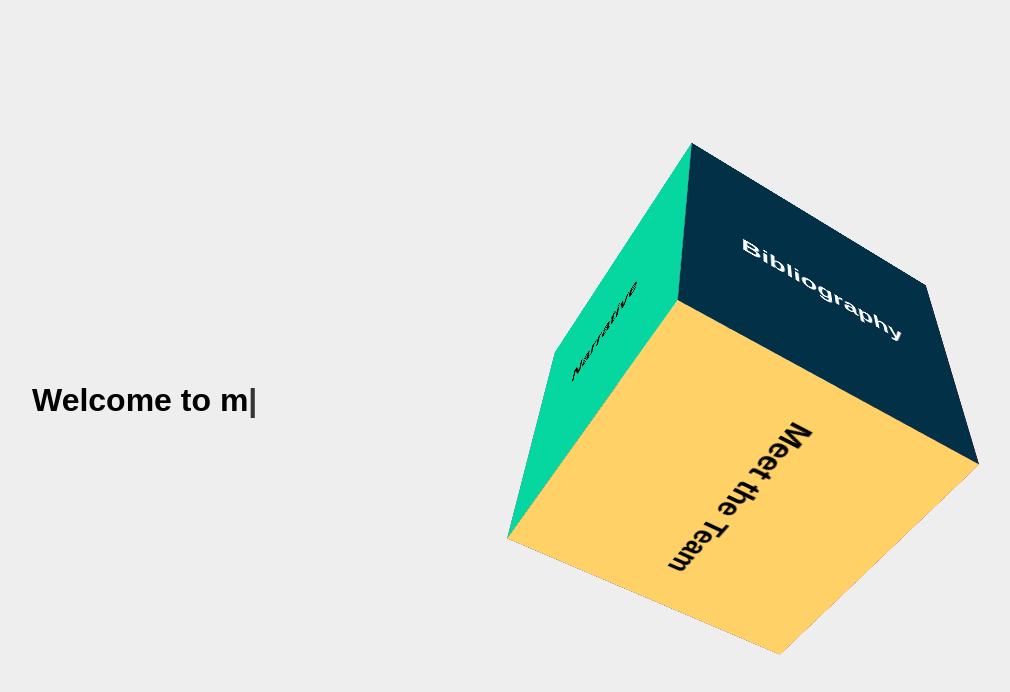
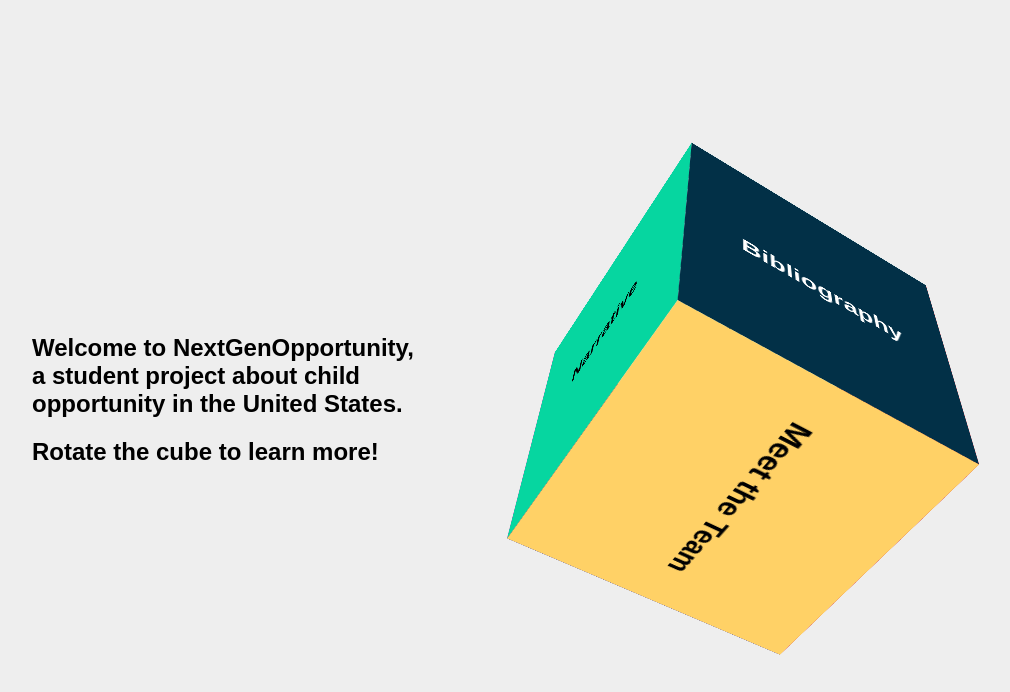
Before and after one commit to gevorgakopyan/NextGenOpportunity, a React (Create React App) app: page / in a window 1280 px wide. Shown: the top 692 px of the page, without its empty margins (224-1234 px from the left). Built offline with nearby package versions, Linux system fonts and the light colour scheme.

Commit message:
Changed the role and made text static

```diff
--- a/src/MainPage.js
+++ b/src/MainPage.js
@@ -1,7 +1,7 @@
 import React, { useEffect, useRef, useState } from 'react';
 import { Grid } from '@mui/material';
 import { Link } from 'react-router-dom';
-import TypeWriter from './TypeWriter';
+// import TypeWriter from './TypeWriter';
 import './MainPage.css';
 
 const MainPage = () => {
@@ -63,11 +63,11 @@ const MainPage = () => {
     setStartX(clientX);
     setStartY(clientY);
   };
-  const Name = [
-    `Hi, We are NextGenOpportunity:)`,
-    'Welcome to my website!',
-    'Rotate the cube to find out more about me...',
-  ];
+  // const Name = [
+  //   `Hi, We are NextGenOpportunity:)`,
+  //   'Welcome to my website!',
+  //   'Rotate the cube to find out more about me...',
+  // ];
   useEffect(() => {
     document.body.classList.add('no-scroll');
     return () => {
@@ -97,7 +97,10 @@ const MainPage = () => {
           }}
         >
           <h2>
-            <TypeWriter content={Name} speed={30} />
+            Welcome to NextGenOpportunity, a student project about child opportunity in the United States.
+          </h2>
+          <h2>
+            Rotate the cube to learn more!
           </h2>
         </Grid>
         <Grid
--- a/src/MeetTheTeam.js
+++ b/src/MeetTheTeam.js
@@ -40,7 +40,7 @@ function MeetTheTeam() {
   return (
     <Container>
       <Navbar />
-      <p style={{ marginBottom: '10vh' }}><center><h1>Meet the Team</h1></center></p>
+      <p style={{ marginBottom: '10vh', color: '#046c75'}}><center><h1>Meet the Team</h1></center></p>
       <Grid container spacing={5} pb={3}>
         {projects.map(({ img, title, skills, bullets }) => (
           <Fragment key={title}>
@@ -81,10 +81,10 @@ function MeetTheTeam() {
               className='fade-in'
               sx={{ paddingTop: { xs: '5px !important', sm: 'auto' } }}
             >
-              <Typography mt={{ xs: '0', sm: '30px', color: 'black' }} mb={1} variant='h4'>
+              <Typography mt={{ xs: '0', sm: '30px', color: '#037e8c' }} mb={1} variant='h4'>
                 {title}
               </Typography>
-              <Typography variant='body2' mb={1} color='secondary'>
+              <Typography variant='body2' mb={1} color='#05a1b3'>
                 {skills}
               </Typography>
                 {bullets.map((bullet) => (
@@ -130,7 +130,7 @@ const projects = [
   {
     img: LjungImg,
     title: "Ijung Park",
-    skills: 'Role: Data Manager',
+    skills: 'Role: Data Visualisation Specialist',
     bullets: [
       'Ijung is a senior-year undergraduate majoring in Statistics and Data Science. As the data manager, he is responsible for managing the data set and visualizing the data using Tableau. He also helped with data cleaning and EDA to contribute to this project.'
     ],
```
